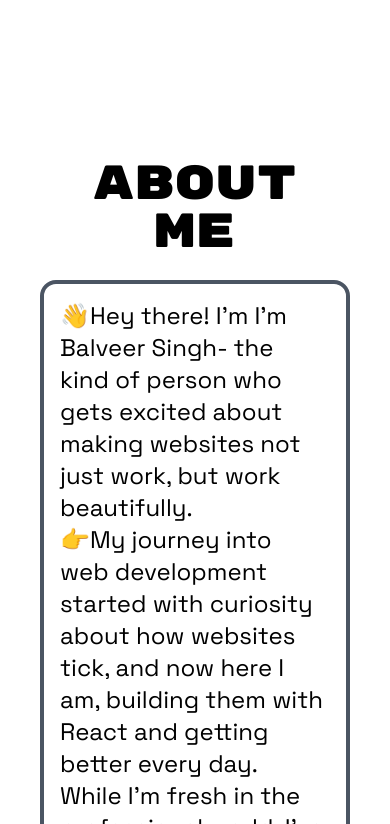
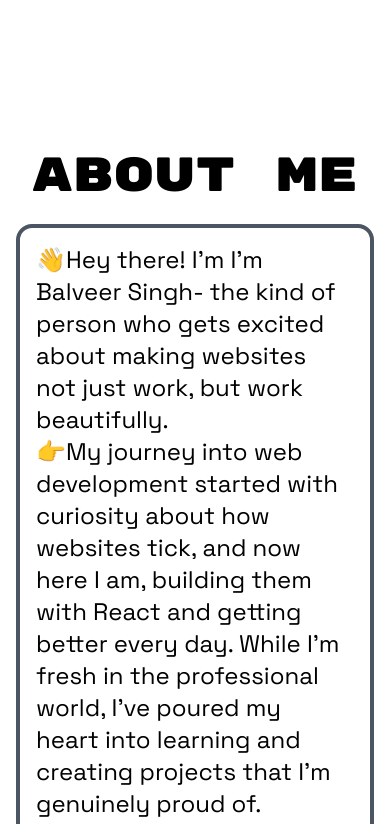
Before and after one commit to balveeer/balveer, a React (Vite) app: page / in a window 390 px wide. Shown: the part 740-1564 px from the top of the page. Built offline with nearby package versions, Linux system fonts and the light colour scheme.

Commit message:
minor bugs fixed

```diff
--- a/src/App.jsx
+++ b/src/App.jsx
@@ -7,7 +7,7 @@ import Skills from "./components/Skills"
 
 function App() {
   return (
-    <div className="dark:bg-black/90 py-4 p-2 overflow-x-clip space-grotesk">
+    <div className="dark:bg-black/90 md:py-4 p-2 overflow-x-clip space-grotesk">
     <Navbar />
     <Hero/>
     <AboutMe/>
--- a/src/components/AboutMe.jsx
+++ b/src/components/AboutMe.jsx
@@ -4,7 +4,7 @@ const AboutMe = () => {
   return (
     <div
       id="about"
-      className="w-full h-full min-h-screen flex flex-col gap-4 p-8"
+      className="w-full h-full min-h-screen flex flex-col gap-4 px-2 py-8"
     >
       <Title title="About Me" />
       <p className="text-2xl whitespace-break-spaces dark:text-white w-full max-w-3xl mx-auto space-grotesk p-4 rounded-2xl border-4 border-gray-600">
```
